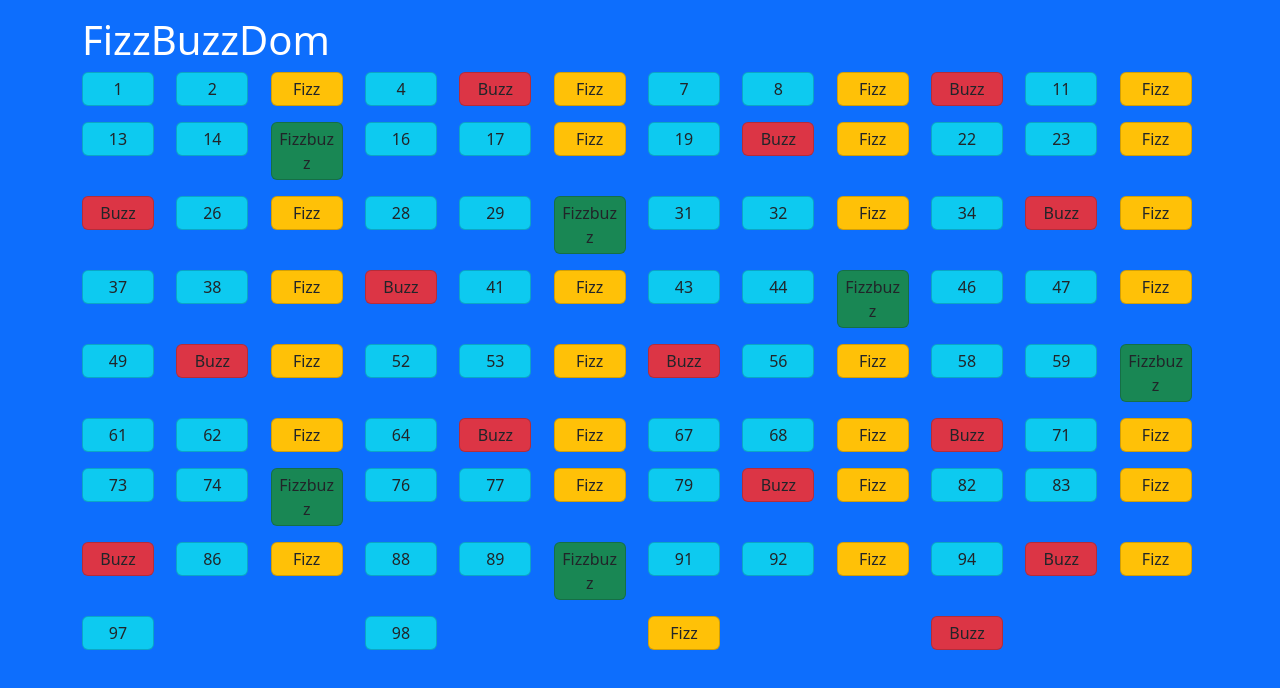
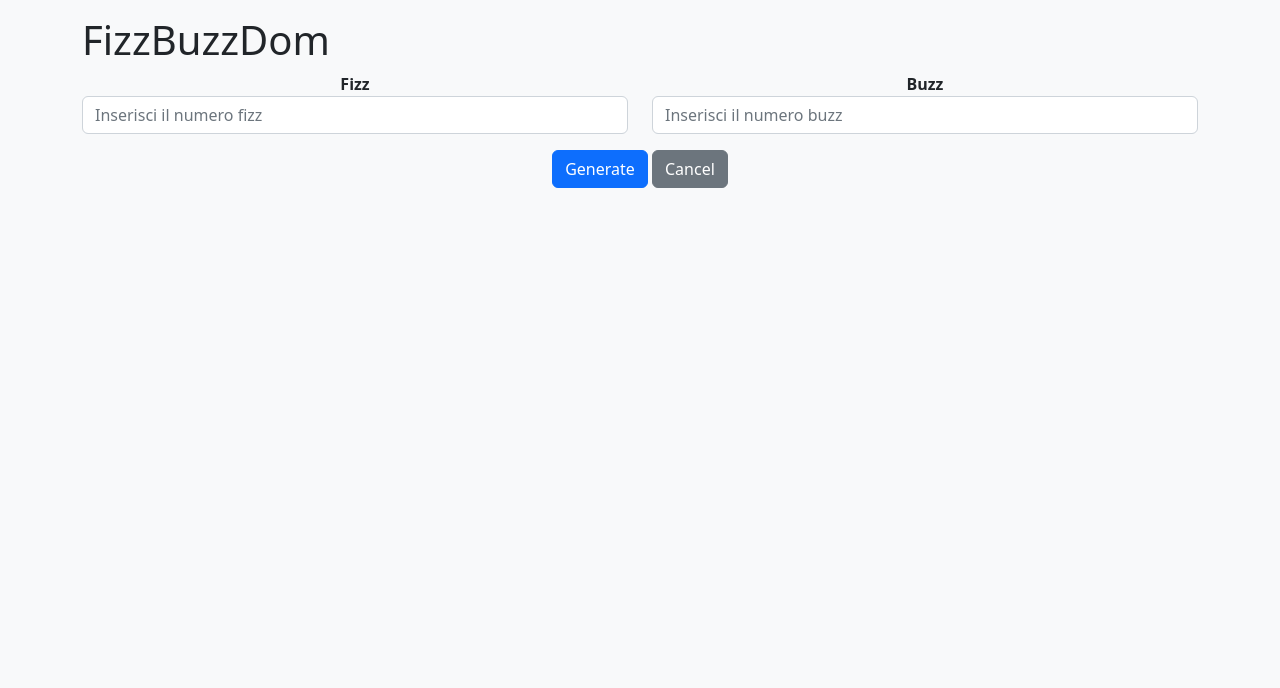
Before and after one commit to cyberfolk/js-fizzbuzz, a plain HTML site: page index.html in a window 1280 px wide. Drawn offline with nearby package versions, Linux system fonts and the light colour scheme.

Commit message:
Add form to chose fizz e buzz

```diff
--- a/assets/js/main.js
+++ b/assets/js/main.js
@@ -20,21 +20,34 @@
  * Applica stili differenti agli elementi aggiunti al DOM nel *BONUS 1*, a seconda che il valore inserito sia un numero, un fizz, un buzz o un fizzbuzz.
  * Se sei a corto di idee per lo stile, potresti prendere spunto dallo screenshot fornito in consegna.*/
 
-const rowEl = document.querySelector(".row");
-console.log(rowEl);
+// Select dom element
+const fizzbuzz_rowEl = document.querySelector(".fizzbuzz_row");
+const formEl = document.querySelector("form");
+const fizz_inputEl = document.getElementById("fizz_input");
+const buzz_inputEl = document.getElementById(".buzz_input");
+
+console.log(fizzbuzz_rowEl);
+/* ============================================================================ */
+
+formEl.addEventListener("submit", function (e) {
+  e.preventDefault();
+
+  // get the input value
+  const fizz = e.target.fizz_input.value;
+  const buzz = e.target.buzz_input.value;
 
   for (let i = 1; i <= 100; i++) {
     let special = `${i}`;
     let bgColorCard = "bg-info";
 
-  if (i % 3 == 0) {
+    if (i % fizz == 0) {
       special = "Fizz";
       bgColorCard = "bg-warning";
-    if (i % 5 == 0) {
+      if (i % buzz == 0) {
         special = "Fizzbuzz";
         bgColorCard = "bg-success";
       }
-  } else if (i % 5 == 0) {
+    } else if (i % buzz == 0) {
       special = "Buzz";
       bgColorCard = "bg-danger";
     }
@@ -56,5 +69,14 @@ for (let i = 1; i <= 100; i++) {
 
     colElement.appendChild(cardEl);
 
-  rowEl.append(colElement);
+    fizzbuzz_rowEl.append(colElement);
   }
+});
+
+formEl.addEventListener("reset", function (e) {
+  console.log("ho cliccato su reset");
+  // svuto il ticket
+  fizzbuzz_rowEl.innerHTML = "";
+});
+
+/* ============================================================================ */
--- a/index.html
+++ b/index.html
@@ -9,10 +9,31 @@
         <link rel="stylesheet" href="./assets/css/style.css">
         <title>Biglietti-Treno</title>
     </head>
-    <body class="bg-primary">
+    <body class="bg-light">
         <div class="container">
-            <h1 class="text-white pt-3">FizzBuzzDom</h1>
-            <div class="row jc-fs g-3">
+            <h1 class="pt-3">FizzBuzzDom</h1>
+            <form class="text-center">
+
+                <div class="row text-center">
+                    <div class="col">
+                        <label for="fizz_input" class="fw-bold">Fizz</label>
+                        <input type="text" name="fizz" id="fizz_input" placeholder="Inserisci il numero fizz" class="form-control">
+                    </div>
+                    <div class="col">
+                        <label for="buzz_input" class="fw-bold">Buzz</label>
+                        <input type="text" name="buzz" id="buzz_input" placeholder="Inserisci il numero buzz" class="form-control">
+                    </div>
+                </div>
+
+                <div class="row mt-3 mb-5">
+                    <div class="col">
+                        <button type="submit" class="btn btn-primary">Generate</button>
+                        <button type="reset" class="btn btn-secondary">Cancel</button>
+                    </div>
+                </div>
+
+            </form>
+            <div class="fizzbuzz_row row jc-fs g-3">
             </div>
             <!-- /.row -->
         </div>
```
Lines whose indentation alone changed are shown as unchanged.
